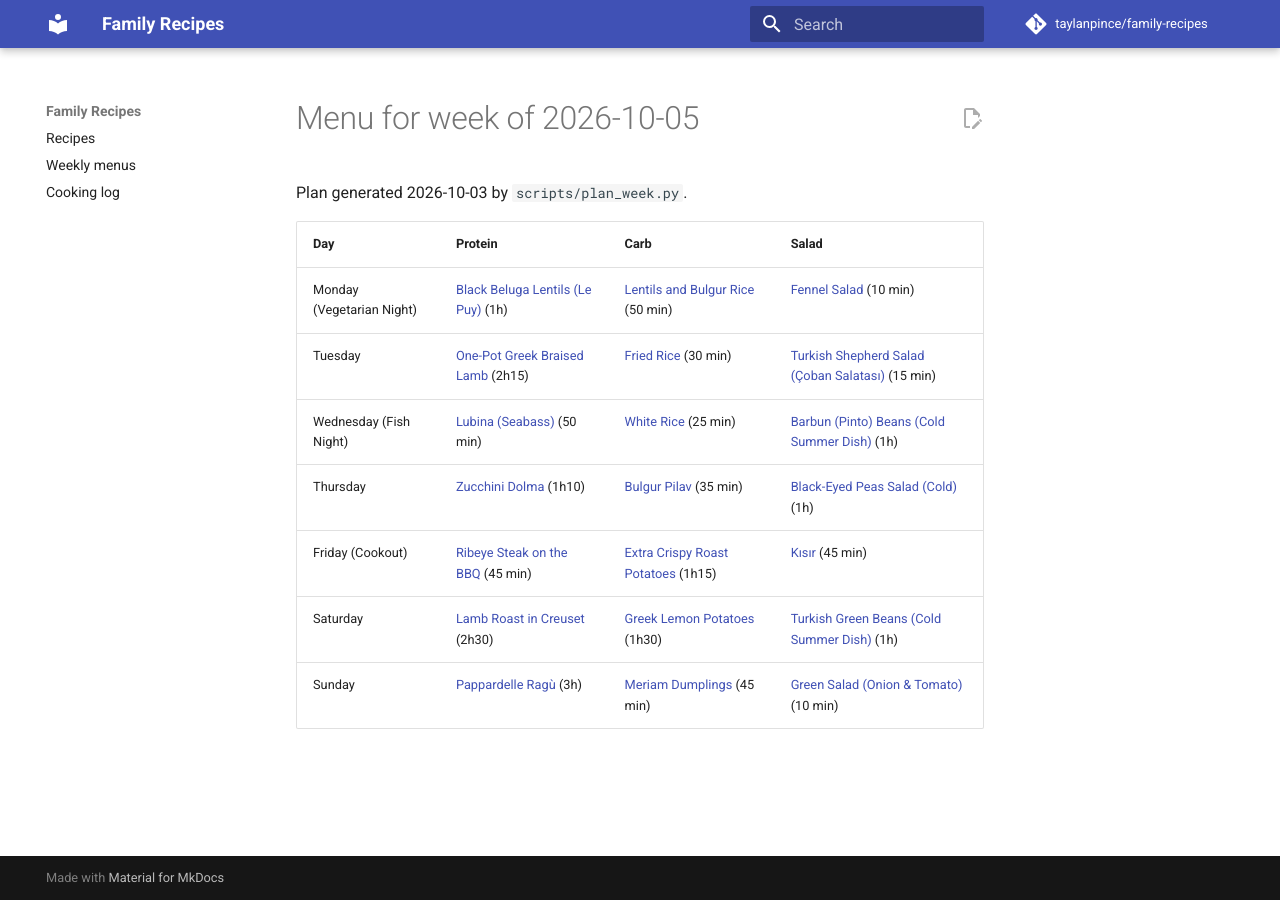
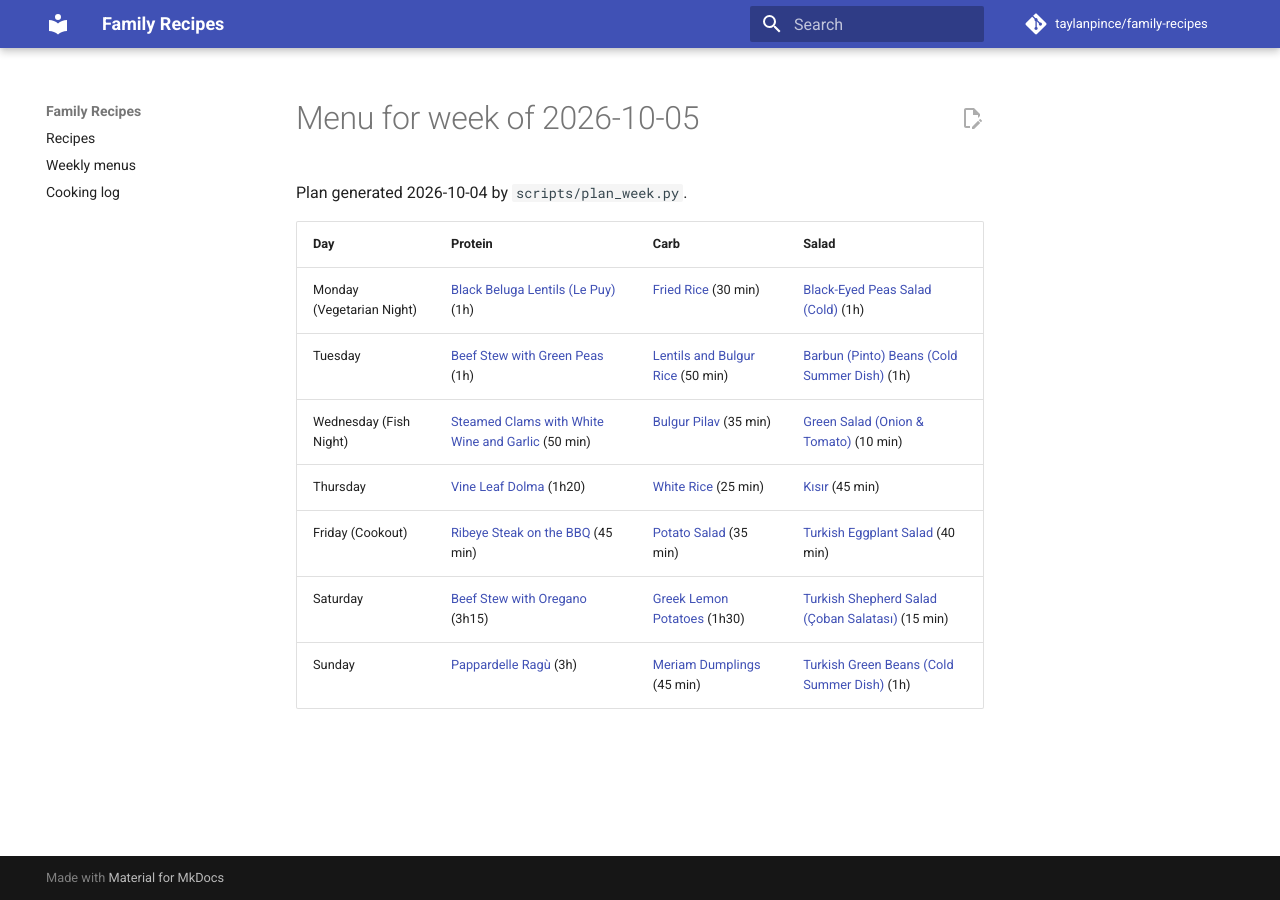
Before and after one commit to taylanpince/family-recipes, an MkDocs documentation site: the page built from docs/menus/menu-2026-10-05.md, in a window 1280 px wide. Built offline with MkDocs 1.6.1 and Material for MkDocs 9.7.7, drawn with Linux system fonts in a browser that asks for light colours; comment, search, counter and statistics services are not loaded.

Commit message:
Add weekly menu for week of 2026-10-05 (#9)

```diff
--- a/docs/menus/menu-2026-10-05.md
+++ b/docs/menus/menu-2026-10-05.md
@@ -3,14 +3,14 @@ slug: menu-2026-10-05
 title: Menu for week of 2026-10-05
 ---
 
-Plan generated 2026-10-03 by `scripts/plan_week.py`.
+Plan generated 2026-10-04 by `scripts/plan_week.py`.
 
 | Day | Protein | Carb | Salad |
 |-----|--------|--------|--------|
-| Monday (Vegetarian Night) | [Black Beluga Lentils (Le Puy)](../recipes/black-beluga-lentils-from-le-puy.md) (1h) | [Lentils and Bulgur Rice](../recipes/lentils-and-bulgur-rice.md) (50 min) | [Fennel Salad](../recipes/fennel-salad.md) (10 min) |
-| Tuesday | [One-Pot Greek Braised Lamb](../recipes/one-pot-greek-braised-lamb.md) (2h15) | [Fried Rice](../recipes/fried-rice.md) (30 min) | [Turkish Shepherd Salad (Çoban Salatası)](../recipes/turkish-shepherd-salad.md) (15 min) |
-| Wednesday (Fish Night) | [Lubina (Seabass)](../recipes/lubina-seabass.md) (50 min) | [White Rice](../recipes/white-rice.md) (25 min) | [Barbun (Pinto) Beans (Cold Summer Dish)](../recipes/barbun-pinto-beans-cold-summer-dish.md) (1h) |
-| Thursday | [Zucchini Dolma](../recipes/zucchini-dolma.md) (1h10) | [Bulgur Pilav](../recipes/bulgur-pilav.md) (35 min) | [Black-Eyed Peas Salad (Cold)](../recipes/black-eyed-peas-salad-cold-dish.md) (1h) |
-| Friday (Cookout) | [Ribeye Steak on the BBQ](../recipes/ribeye-steak-bbq.md) (45 min) | [Extra Crispy Roast Potatoes](../recipes/crispy-roast-potatoes.md) (1h15) | [Kısır](../recipes/kisir-turkish.md) (45 min) |
-| Saturday | [Lamb Roast in Creuset](../recipes/lamb-roast-creuset.md) (2h30) | [Greek Lemon Potatoes](../recipes/greek-lemon-potatoes.md) (1h30) | [Turkish Green Beans (Cold Summer Dish)](../recipes/turkish-green-beans-cold-summer-dish.md) (1h) |
-| Sunday | [Pappardelle Ragù](../recipes/pappardelle-ragu.md) (3h) | [Meriam Dumplings](../recipes/meriam-dumplings.md) (45 min) | [Green Salad (Onion & Tomato)](../recipes/green-salad.md) (10 min) |
+| Monday (Vegetarian Night) | [Black Beluga Lentils (Le Puy)](../recipes/black-beluga-lentils-from-le-puy.md) (1h) | [Fried Rice](../recipes/fried-rice.md) (30 min) | [Black-Eyed Peas Salad (Cold)](../recipes/black-eyed-peas-salad-cold-dish.md) (1h) |
+| Tuesday | [Beef Stew with Green Peas](../recipes/beef-stew-with-green-peas.md) (1h) | [Lentils and Bulgur Rice](../recipes/lentils-and-bulgur-rice.md) (50 min) | [Barbun (Pinto) Beans (Cold Summer Dish)](../recipes/barbun-pinto-beans-cold-summer-dish.md) (1h) |
+| Wednesday (Fish Night) | [Steamed Clams with White Wine and Garlic](../recipes/steamed-clams-white-wine-garlic.md) (50 min) | [Bulgur Pilav](../recipes/bulgur-pilav.md) (35 min) | [Green Salad (Onion & Tomato)](../recipes/green-salad.md) (10 min) |
+| Thursday | [Vine Leaf Dolma](../recipes/vine-leaf-dolma.md) (1h20) | [White Rice](../recipes/white-rice.md) (25 min) | [Kısır](../recipes/kisir-turkish.md) (45 min) |
+| Friday (Cookout) | [Ribeye Steak on the BBQ](../recipes/ribeye-steak-bbq.md) (45 min) | [Potato Salad](../recipes/potato-salad.md) (35 min) | [Turkish Eggplant Salad](../recipes/turkish-eggplant-salad.md) (40 min) |
+| Saturday | [Beef Stew with Oregano](../recipes/beef-stew-with-oregano.md) (3h15) | [Greek Lemon Potatoes](../recipes/greek-lemon-potatoes.md) (1h30) | [Turkish Shepherd Salad (Çoban Salatası)](../recipes/turkish-shepherd-salad.md) (15 min) |
+| Sunday | [Pappardelle Ragù](../recipes/pappardelle-ragu.md) (3h) | [Meriam Dumplings](../recipes/meriam-dumplings.md) (45 min) | [Turkish Green Beans (Cold Summer Dish)](../recipes/turkish-green-beans-cold-summer-dish.md) (1h) |
```
